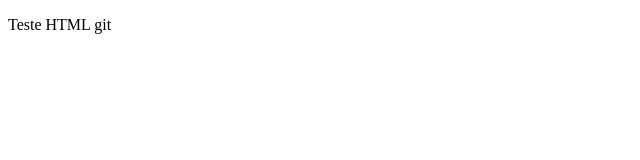
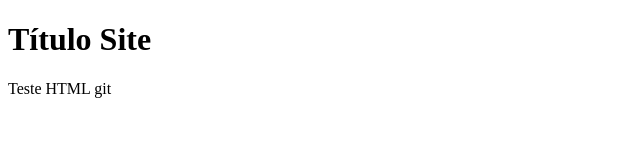
Before and after one commit to rfln85/teste, a plain HTML site: page index.html in a window 1280 px wide. Shown: the whole page, without its empty margins (0-640 px from the left). Drawn offline with Linux system fonts and the light colour scheme.

Commit message:
inclusão h1 master

```diff
--- a/index.html
+++ b/index.html
@@ -4,6 +4,7 @@
 	<title>Titulo Site</title>
 </head>
 <body>
+	<h1>Título Site</h1>
 <P>
 	Teste HTML git
 </P>
```
